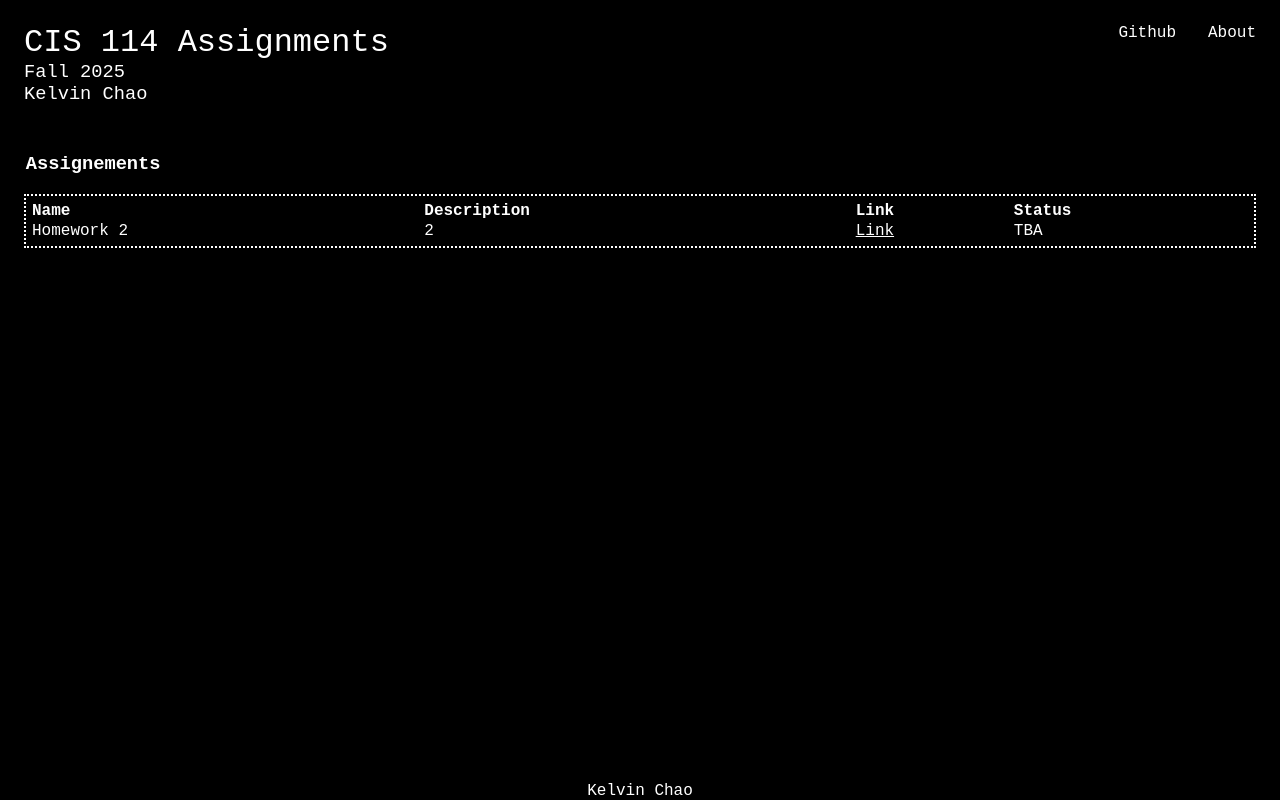
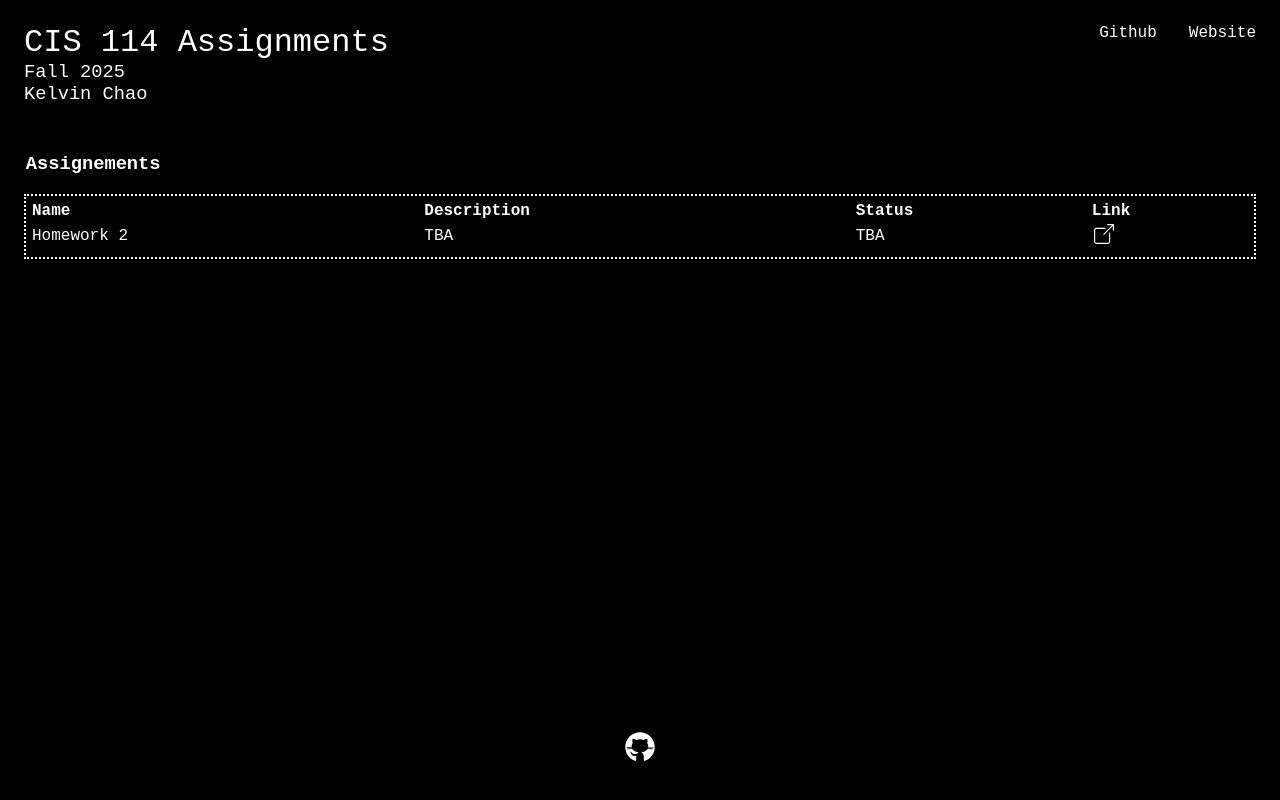
Before and after one commit to KKWChao/CIS114, a plain HTML site: page index.html in a window 1280 px wide. Drawn offline with Linux system fonts and the light colour scheme.

Commit message:
added hw2

```diff
--- a/css/stylesheet.css
+++ b/css/stylesheet.css
@@ -78,12 +78,21 @@ td {
   text-align: left;
 }
 
-hr {
-  background-color: white;
+.button-image {
+  fill: white;
+  height: 24px;
+  width: 24px;
 }
 
 /* FOOTER */
 footer {
   width: 100%;
+  padding: 0 0 2em 0;
   text-align: center;
 }
+
+.footer-img {
+  fill: white;
+  height: 32px;
+  width: 32px;
+}
--- a/index.html
+++ b/index.html
@@ -4,7 +4,7 @@
     <meta charset="utf-8" />
     <meta
       name="CIS 114 Assignments"
-      content="Kelvin Chao's homework assignemtns for Javascript/AJAX"
+      content="Kelvin Chao's homework assignments for Javascript/AJAX"
     />
     <title>CIS 114 Assignments</title>
     <style></style>
@@ -25,10 +25,10 @@
       <div class="header-container">
         <ul class="nav">
           <li>
-            <a href="">Github</a>
+            <a href="https://github.com/KKWChao/CIS114">Github</a>
           </li>
           <li>
-            <a href="">About</a>
+            <a href="">Website</a>
           </li>
         </ul>
       </div>
@@ -41,28 +41,58 @@
           <tr>
             <th>Name</th>
             <th>Description</th>
+            <th>Status</th>
             <th>Link</th>
-            <th>Status</th>
           </tr>
           <tr>
             <td>Homework 2</td>
-            <td>2</td>
+            <td>TBA</td>
+            <td>TBA</td>
             <td>
               <a
-                href=""
+                href="/pages/hw2.html"
                 class="link-button"
               >
-                Link
+                <svg
+                  xmlns="http://www.w3.org/2000/svg"
+                  x="0px"
+                  y="0px"
+                  width="128"
+                  height="128"
+                  viewBox="0 0 128 128"
+                  class="button-image"
+                >
+                  <path
+                    d="M 84 11 C 82.3 11 81 12.3 81 14 C 81 15.7 82.3 17 84 17 L 106.80078 17 L 60.400391 63.400391 C 59.200391 64.600391 59.200391 66.499609 60.400391 67.599609 C 61.000391 68.199609 61.8 68.5 62.5 68.5 C 63.2 68.5 63.999609 68.199609 64.599609 67.599609 L 111 21.199219 L 111 44 C 111 45.7 112.3 47 114 47 C 115.7 47 117 45.7 117 44 L 117 14 C 117 12.3 115.7 11 114 11 L 84 11 z M 24 31 C 16.8 31 11 36.8 11 44 L 11 104 C 11 111.2 16.8 117 24 117 L 84 117 C 91.2 117 97 111.2 97 104 L 97 59 C 97 57.3 95.7 56 94 56 C 92.3 56 91 57.3 91 59 L 91 104 C 91 107.9 87.9 111 84 111 L 24 111 C 20.1 111 17 107.9 17 104 L 17 44 C 17 40.1 20.1 37 24 37 L 69 37 C 70.7 37 72 35.7 72 34 C 72 32.3 70.7 31 69 31 L 24 31 z"
+                  ></path>
+                </svg>
               </a>
             </td>
-            <td>TBA</td>
           </tr>
         </table>
       </div>
     </section>
 
     <footer>
-      <div>Kelvin Chao</div>
+      <div>
+        <a href=""></a>
+        <!-- <h3>Kelvin Chao</h3> -->
+        <a href="https://github.com/KKWChao">
+          <svg
+            xmlns="http://www.w3.org/2000/svg"
+            x="0px"
+            y="0px"
+            width="50"
+            height="50"
+            viewBox="0 0 50 50"
+            class="footer-img"
+          >
+            <path
+              d="M17.791,46.836C18.502,46.53,19,45.823,19,45v-5.4c0-0.197,0.016-0.402,0.041-0.61C19.027,38.994,19.014,38.997,19,39 c0,0-3,0-3.6,0c-1.5,0-2.8-0.6-3.4-1.8c-0.7-1.3-1-3.5-2.8-4.7C8.9,32.3,9.1,32,9.7,32c0.6,0.1,1.9,0.9,2.7,2c0.9,1.1,1.8,2,3.4,2 c2.487,0,3.82-0.125,4.622-0.555C21.356,34.056,22.649,33,24,33v-0.025c-5.668-0.182-9.289-2.066-10.975-4.975 c-3.665,0.042-6.856,0.405-8.677,0.707c-0.058-0.327-0.108-0.656-0.151-0.987c1.797-0.296,4.843-0.647,8.345-0.714 c-0.112-0.276-0.209-0.559-0.291-0.849c-3.511-0.178-6.541-0.039-8.187,0.097c-0.02-0.332-0.047-0.663-0.051-0.999 c1.649-0.135,4.597-0.27,8.018-0.111c-0.079-0.5-0.13-1.011-0.13-1.543c0-1.7,0.6-3.5,1.7-5c-0.5-1.7-1.2-5.3,0.2-6.6 c2.7,0,4.6,1.3,5.5,2.1C21,13.4,22.9,13,25,13s4,0.4,5.6,1.1c0.9-0.8,2.8-2.1,5.5-2.1c1.5,1.4,0.7,5,0.2,6.6c1.1,1.5,1.7,3.2,1.6,5 c0,0.484-0.045,0.951-0.11,1.409c3.499-0.172,6.527-0.034,8.204,0.102c-0.002,0.337-0.033,0.666-0.051,0.999 c-1.671-0.138-4.775-0.28-8.359-0.089c-0.089,0.336-0.197,0.663-0.325,0.98c3.546,0.046,6.665,0.389,8.548,0.689 c-0.043,0.332-0.093,0.661-0.151,0.987c-1.912-0.306-5.171-0.664-8.879-0.682C35.112,30.873,31.557,32.75,26,32.969V33 c2.6,0,5,3.9,5,6.6V45c0,0.823,0.498,1.53,1.209,1.836C41.37,43.804,48,35.164,48,25C48,12.318,37.683,2,25,2S2,12.318,2,25 C2,35.164,8.63,43.804,17.791,46.836z"
+            ></path>
+          </svg>
+        </a>
+      </div>
     </footer>
   </body>
 </html>
```
Also changed, not shown: pages/hw2.html (+49 -0 lines), css/home.css (added), css/hw2.css (added), 1 other file.
